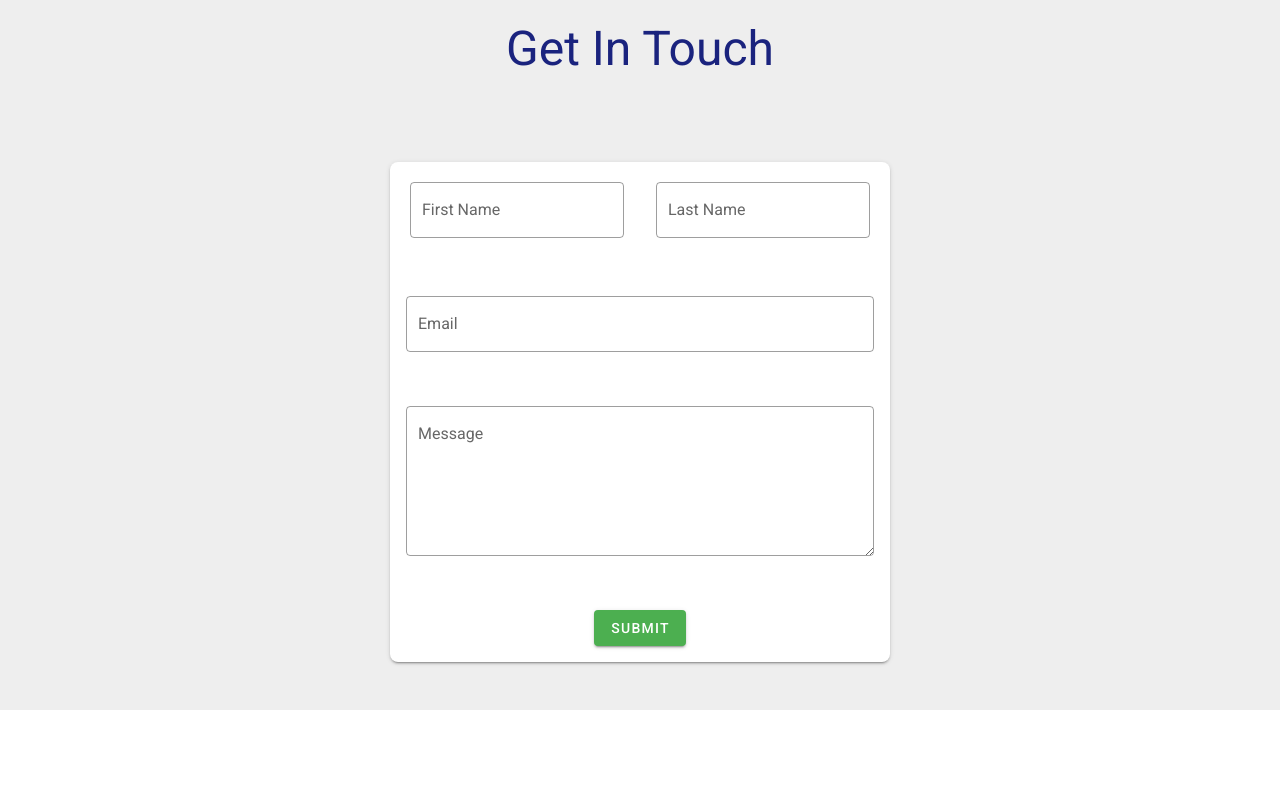
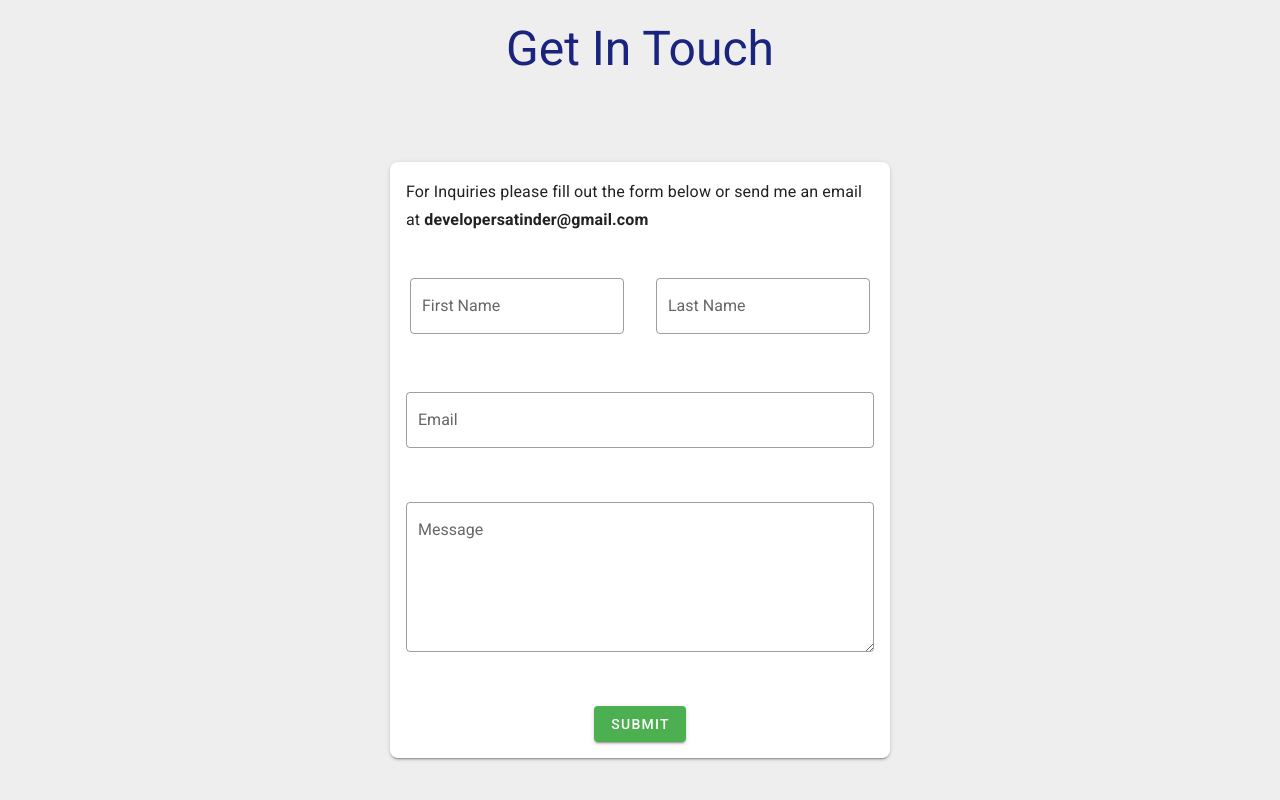
Before and after one commit to satindersingh472/satinder_portfolio, a Vue app: page /#/ in a window 1280 px wide. Shown: the part 3027-3827 px from the top of the page. Before the commit the page ends 3737 px from the top, so only its background shows below. Built offline with nearby package versions, Linux system fonts and the light colour scheme; a web font is replaced by a local one.

Commit message:
fixed_contact

```diff
--- a/src/components/contactForm.vue
+++ b/src/components/contactForm.vue
@@ -1,6 +1,6 @@
 <template>
   <div>
-    <v-container class="mb-10" >
+    <v-container class="mb-10">
       <v-row class="my-10" justify="center">
         <p class="indigo--text text--darken-4 my-10 text-h4 text-md-h3">
           Get In Touch
@@ -8,7 +8,16 @@
       </v-row>
       <v-row justify="center">
         <v-card width="500px" class="pa-1 ma-2 rounded-lg">
-
+          <v-container>
+            <v-row justify="center">
+              <v-col>
+                <p class="text-subtitle-1">
+                  For Inquiries please fill out the form below or send me an
+                  email at <span class="font-weight-bold" >developersatinder@gmail.com</span>
+                </p>
+              </v-col>
+            </v-row>
+          </v-container>
           <v-form action="https://formspree.io/f/mjvzoeoy" method="post">
             <v-container>
               <v-row justify="center">
@@ -29,12 +38,20 @@
                   ></v-text-field>
                 </v-col>
                 <v-col cols="12">
-                  <v-text-field outlined label="Email" name="Email" ></v-text-field>
+                  <v-text-field
+                    outlined
+                    label="Email"
+                    name="Email"
+                  ></v-text-field>
                 </v-col>
                 <v-col cols="12">
-                  <v-textarea outlined label="Message" name="Message" ></v-textarea>
+                  <v-textarea
+                    outlined
+                    label="Message"
+                    name="Message"
+                  ></v-textarea>
                 </v-col>
-                <v-btn type="submit" class="success ma-3"> submit</v-btn>
+                <v-btn type="submit" class="success ma-3">submit</v-btn>
               </v-row>
             </v-container>
           </v-form>
```
